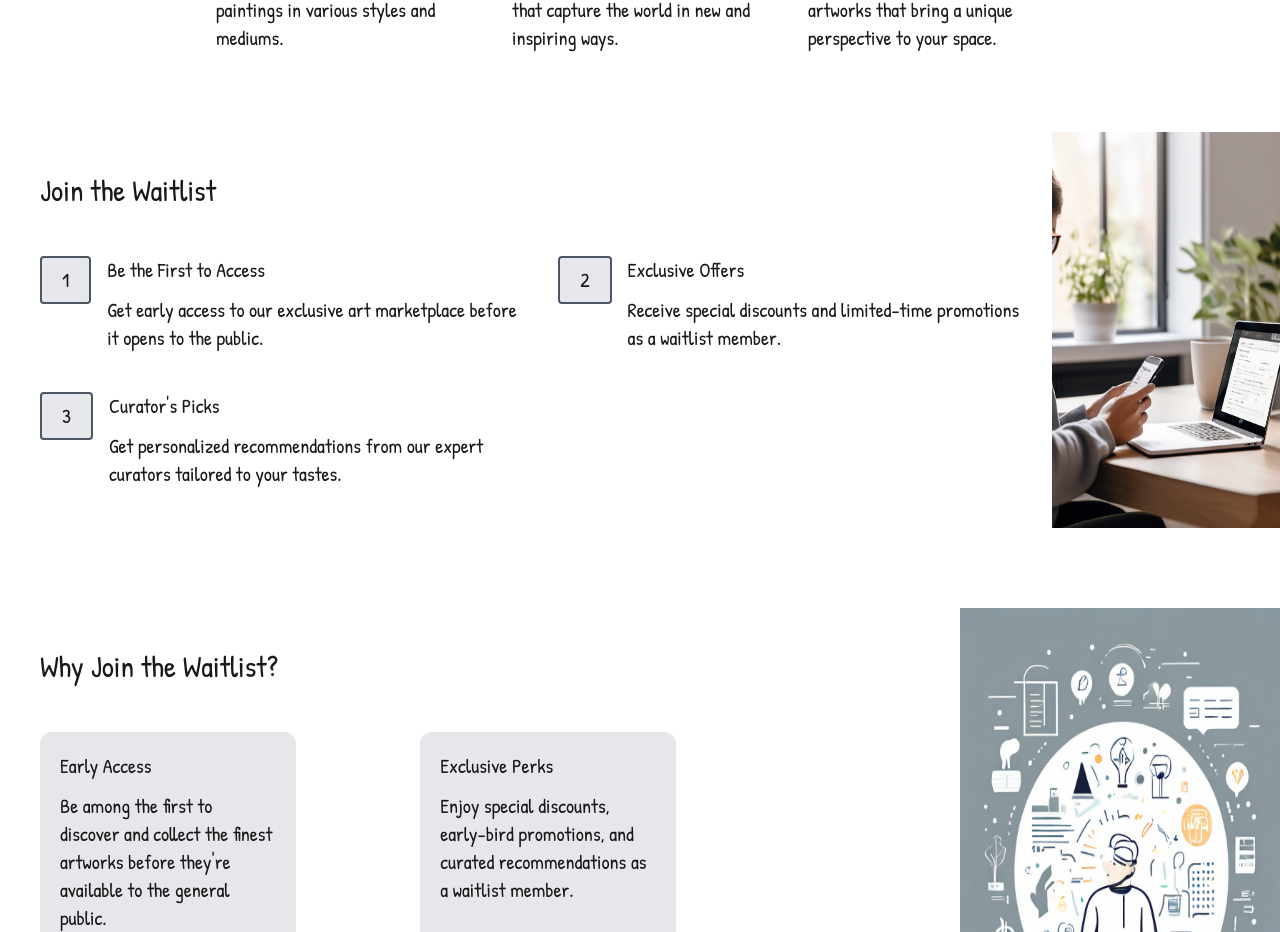
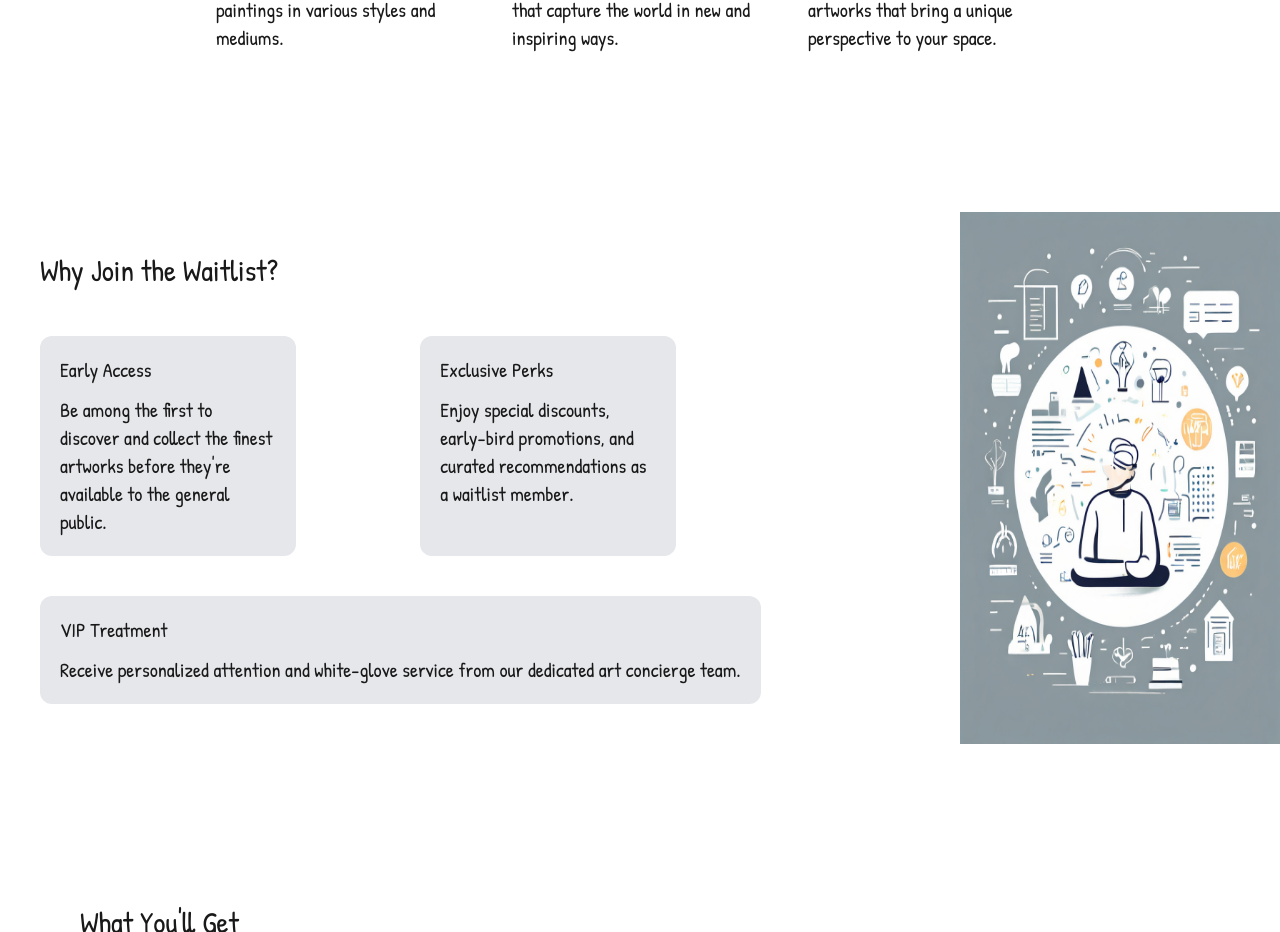
Before and after one commit to Goketech/Artful-web, a Next.js app: page / in a window 1280 px wide. Shown: the part 817-1749 px from the top of the page. Built offline with nearby package versions, Linux system fonts and the light colour scheme; a web font is replaced by a local one.

Commit message:
remove join

```diff
--- a/app/page.tsx
+++ b/app/page.tsx
@@ -15,7 +15,7 @@ export default function Home() {
       <Nav />
       <Hero />
       <Discover />
-      <Join />
+      {/* <Join /> */}
       <Why />
       <What />
       <Future />
```
